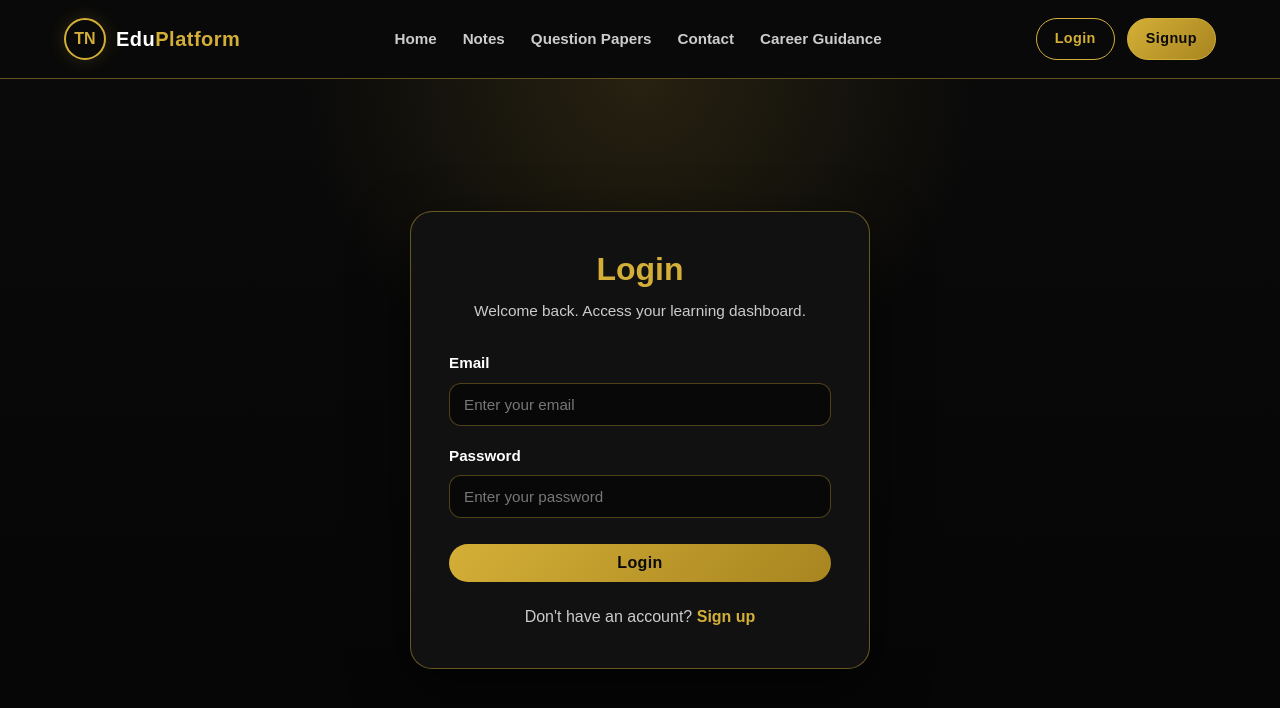
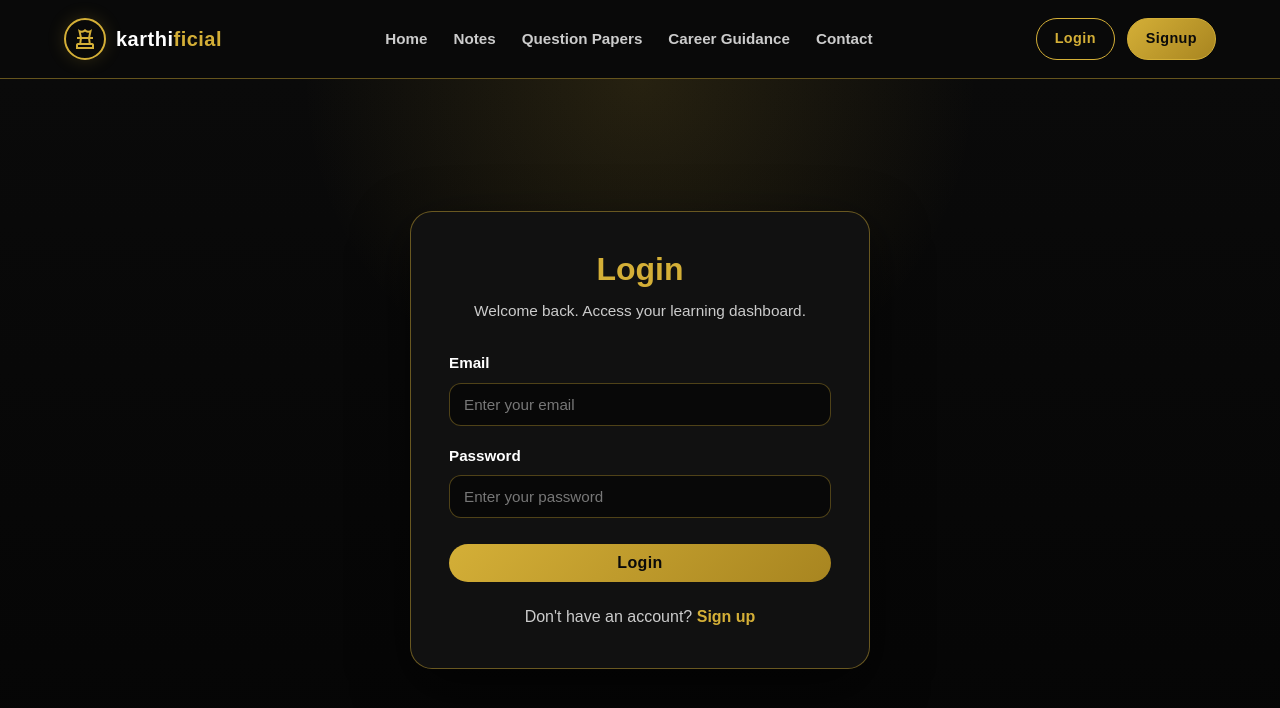
Before and after one commit to jbmsacps-stack/Karthificial-Website, a plain HTML site: page client/login.html in a window 1280 px wide. Drawn offline with nearby package versions, Linux system fonts and the light colour scheme.

Commit message:
changes made to nav bar 1

```diff
--- a/client/login.html
+++ b/client/login.html
@@ -8,6 +8,8 @@
     <title>Login | TN EduPlatform</title>
 
     <link rel="stylesheet" href="style.css">
+    <link rel="stylesheet"
+        href="https://fonts.googleapis.com/css2?family=Material+Symbols+Outlined:opsz,wght,FILL,GRAD@24,400,0,0&icon_names=chess" />
 </head>
 <body>
 
@@ -18,24 +20,31 @@
     <nav class="navbar">
         <div class="navbar-inner">
 
+            <!-- Logo -->
             <a href="index.html" class="logo">
-                <div class="logo-mark">TN</div>
-                <div class="logo-text">Edu<span>Platform</span></div>
+                <div class="logo-mark"><span class="material-symbols-outlined">chess</span></div>
+                <div class="logo-text">karthi<span>ficial</span></div>
             </a>
 
+            <!-- Mobile Toggle -->
             <input type="checkbox" id="menu-toggle" class="menu-toggle">
 
+            <!-- Hamburger Icon -->
             <label for="menu-toggle" class="hamburger">
                 <span></span>
                 <span></span>
                 <span></span>
             </label>
 
+            <!-- Navigation Links -->
             <ul class="nav-menu">
-                <li><a href="index.html" class="nav-link">Home</a></li>
+                <li>
+                    <a href="index.html" class="nav-link">Home</a>
+                </li>
 
                 <li class="dropdown">
                     <a href="#" class="nav-link">Notes</a>
+
                     <ul class="dropdown-menu">
                         <li><a href="notes-10th.html">10th Standard</a></li>
                         <li><a href="notes-12th.html">12th Standard</a></li>
@@ -44,22 +53,31 @@
 
                 <li class="dropdown">
                     <a href="#" class="nav-link">Question Papers</a>
+
                     <ul class="dropdown-menu">
                         <li><a href="papers-10th.html">10th Standard</a></li>
                         <li><a href="papers-12th.html">12th Standard</a></li>
                     </ul>
                 </li>
 
-                <li><a href="contact.html" class="nav-link">Contact</a></li>
-                <li><a href="career-guidance.html" class="nav-link">Career Guidance</a></li>
+                <li>
+                    <a href="career-guidance.html" class="nav-link">Career Guidance</a>
+                </li>
 
-                <li class="mobile-actions auth-mobile-actions">
+                <li>
+                    <a href="contact.html" class="nav-link">Contact</a>
+                </li>
+
+
+                <!-- Mobile Login Buttons -->
+                <li class="mobile-actions">
                     <a href="login.html" class="btn-outline">Login</a>
                     <a href="signup.html" class="btn-gold">Signup</a>
                 </li>
             </ul>
 
-            <div class="nav-actions auth-actions">
+            <!-- Desktop Login Buttons -->
+            <div class="nav-actions">
                 <a href="login.html" class="btn-outline">Login</a>
                 <a href="signup.html" class="btn-gold">Signup</a>
             </div>
--- a/client/style.css
+++ b/client/style.css
@@ -168,7 +168,6 @@ img {
 ================================ */
 
 .navbar {
-    position: sticky;
     top: 0;
     z-index: 999;
     background: rgba(10, 10, 10, 0.96);
@@ -761,7 +760,7 @@ img {
     display: flex;
     align-items: center;
     justify-content: center;
-    padding: 70px 20px;
+    padding: 30px 20px;
     background:
         radial-gradient(circle at top, rgba(212, 175, 55, 0.14), transparent 35%),
         linear-gradient(180deg, #0A0A0A, #050505);
```
Also changed, not shown: client/index.html (+3 -1 lines), client/signup.html (+25 -7 lines).
